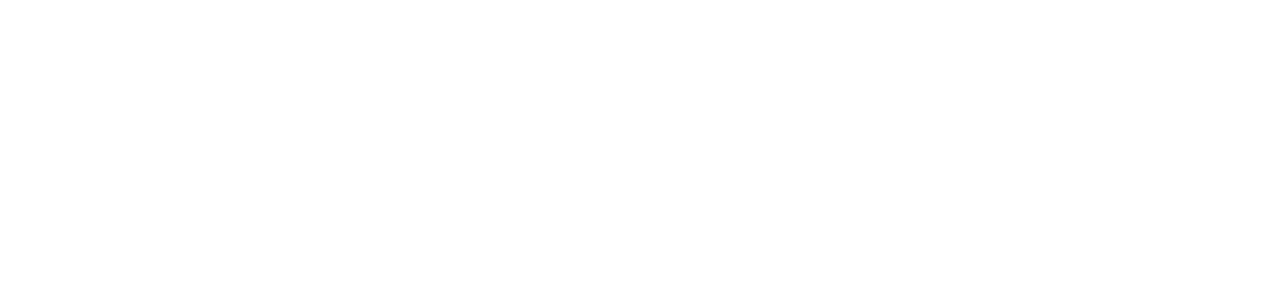
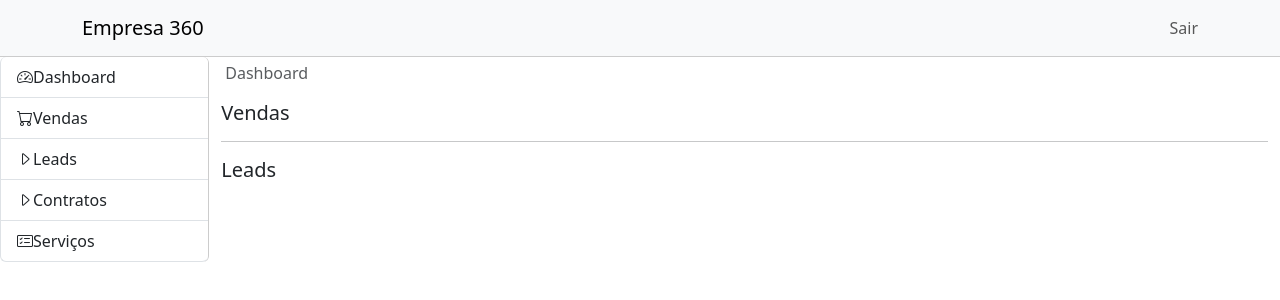
Before and after one commit to ProgramadorVictor/empresa360, a Vue app: page /home/vendas/leads in a window 1280 px wide. Before the commit this address had no page. Shown: the top 300 px of the page. Built offline with nearby package versions, Linux system fonts and the light colour scheme.

Commit message:
!rotas alinhadas ou rotas filhas e rotas filhas de rotas filhas.

```diff
--- /dev/null
+++ b/src/components/servicos/ServicosComponent.vue
@@ -0,0 +1,12 @@
+<template>
+    <div>
+        <h5>Serviços</h5>
+    </div>
+</template>
+<script>
+    export default {
+
+    }
+</script>
+<style lang="css">
+</style>
--- /dev/null
+++ b/src/components/vendas/ContratosComponent.vue
@@ -0,0 +1,12 @@
+<template>
+    <div>
+        <h5>Contratos</h5>
+    </div>
+</template>
+<script>
+    export default {
+
+    }
+</script>
+<style lang="css">
+</style>
--- /dev/null
+++ b/src/components/vendas/LeadsComponent.vue
@@ -0,0 +1,12 @@
+<template>
+    <div>
+        <h5>Leads</h5>
+    </div>
+</template>
+<script>
+    export default {
+
+    }
+</script>
+<style lang="css">
+</style>
--- /dev/null
+++ b/src/components/vendas/VendasComponent.vue
@@ -0,0 +1,14 @@
+<template>
+    <div>
+        <h5>Vendas</h5>
+        <hr>
+        <router-view></router-view>
+    </div>
+</template>
+<script>
+    export default {
+
+    }
+</script>
+<style lang="css">
+</style>
--- a/src/views/HomeComponent.vue
+++ b/src/views/HomeComponent.vue
@@ -15,7 +15,21 @@
 
         <div class="d-flex">
             <div class="list-group menu-esquerda">
-                <a class="list-group-item list-group-item-action" href="#"><i class="bi bi-speedometer2"></i> Dashboard</a>
+                <router-link class="list-group-item list-group-item-action" to="/home">
+                    <i class="bi bi-speedometer2"></i>Dashboard
+                </router-link>
+                <router-link class="list-group-item list-group-item-action" to="/home/vendas">
+                    <i class="bi bi-cart"></i>Vendas
+                </router-link>
+                <router-link class="list-group-item list-group-item-action" to="/home/vendas/leads">
+                    <i class="bi bi-caret-right"></i>Leads
+                </router-link>
+                <router-link class="list-group-item list-group-item-action" to="/home/vendas/contratos">
+                    <i class="bi bi-caret-right"></i>Contratos
+                </router-link>
+                <router-link class="list-group-item list-group-item-action" to="/home/servicos">
+                    <i class="bi bi-card-checklist"></i>Serviços
+                </router-link>
             </div>
 
             <div class="w-100">
@@ -26,8 +40,7 @@
                 </nav>
 
                 <div class="container-fluid">
-                    <h1 class="mt-4">Visões relacionadas ao menu</h1>
-                    <p>Aqui podemos apresentar as views de acordo com as opções do menu.</p>
+                    <router-view/>
                 </div>
 
             </div>
```
Also changed, not shown: src/router.js (+13 -1 lines).
